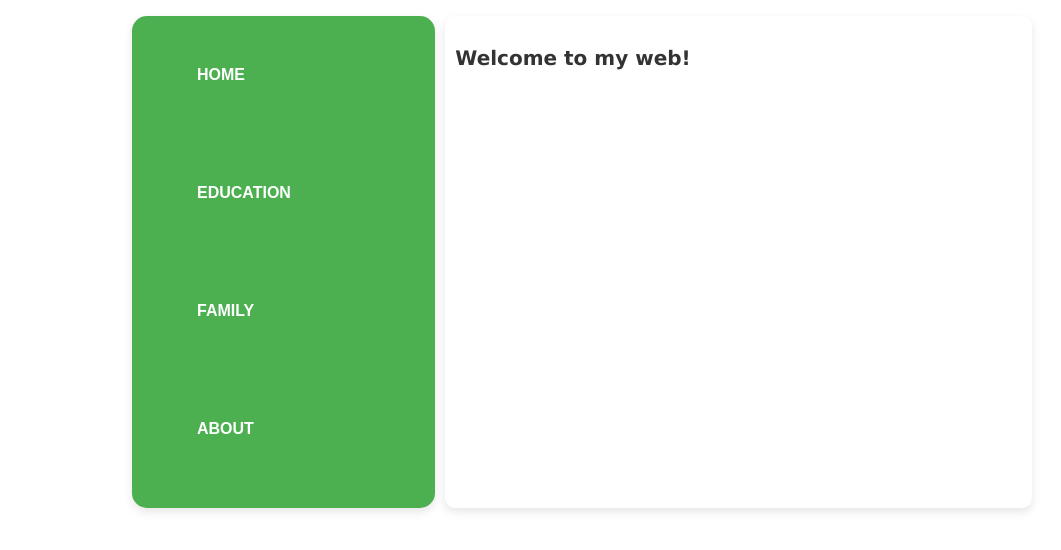
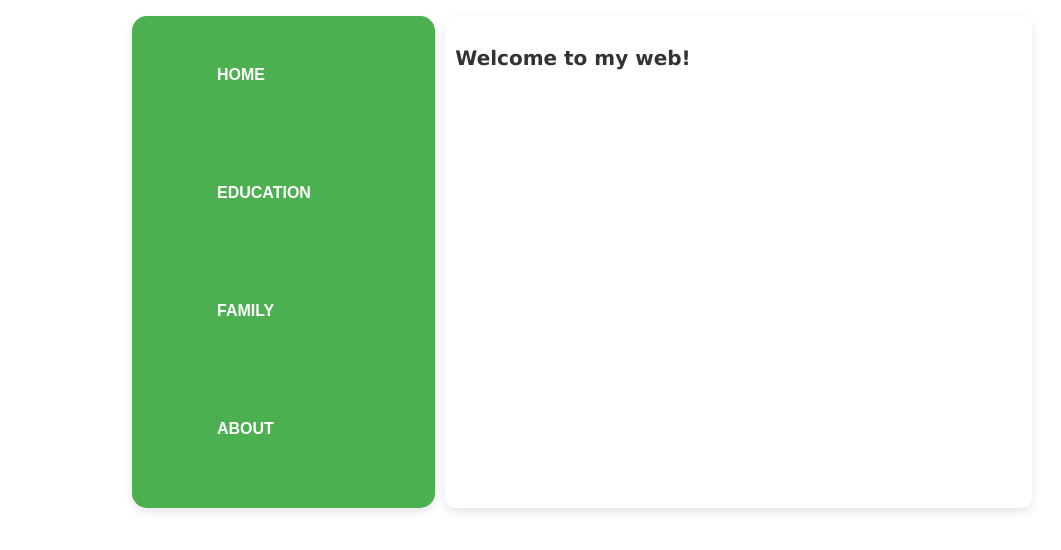
Before and after one commit to maeng48/project-uas, a plain HTML site: page index.html in a window 1280 px wide. Shown: the part 22-572 px from the top of the page, without its empty margins (58-1119 px from the left). Drawn offline with Linux system fonts and the light colour scheme.

Commit message:
Update style.css

```diff
--- a/style.css
+++ b/style.css
@@ -76,8 +76,8 @@ img {vertical-align: middle;}
 }
 
 .home-btn {
-    padding: 35px 40px;
-    margin: 5px 15px;
+    padding: 35px 50px;
+    margin: 5px 25px;
     cursor: pointer;
     border: none;
     border-radius: 10px;
```
